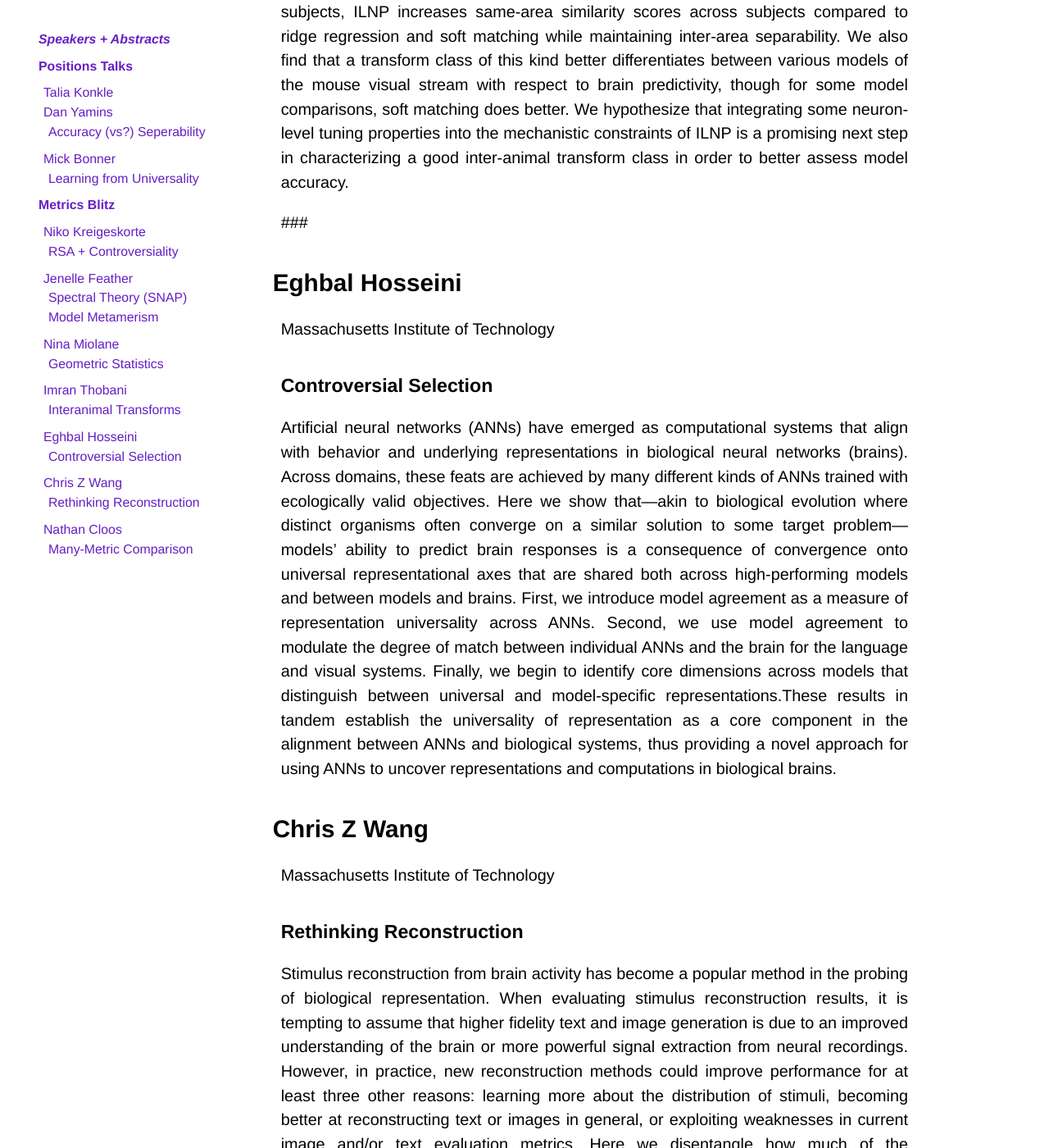
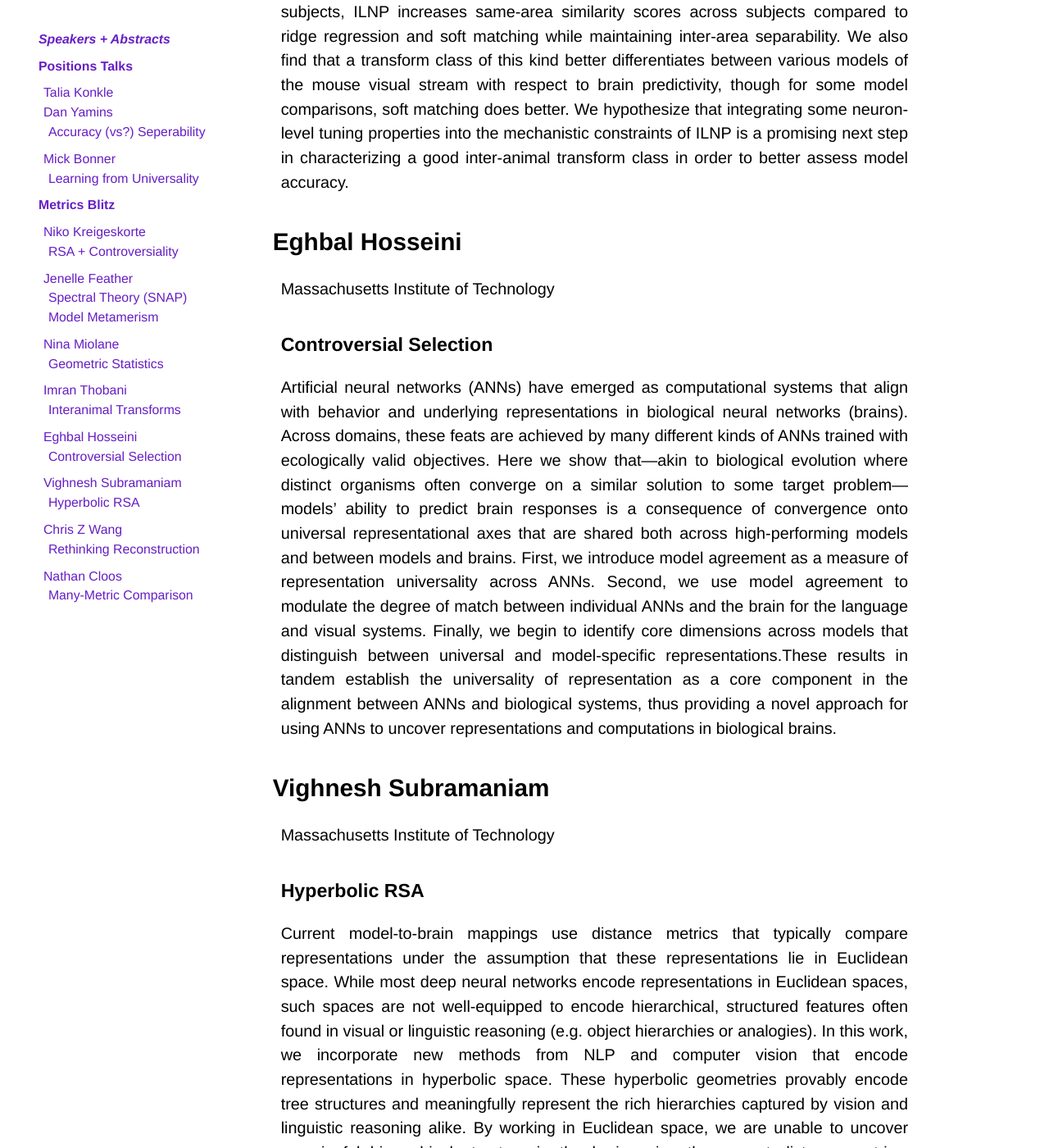
Before and after one commit to BotBM3/botbm3.github.io, a Jekyll site: the page built from pages/talkseries.md, in a window 1280 px wide and 1400 px high, scrolled down 6240 px. Shown: the whole window at 82% size. Built offline with Jekyll 4.4.1, drawn with Linux system fonts in a browser that asks for light colours; some web fonts are replaced; some of the changed text lies outside the part shown.

Commit message:
Update talkseries.md

```diff
--- a/pages/talkseries.md
+++ b/pages/talkseries.md
@@ -92,14 +92,19 @@ Stanford University
 
 A fundamental question for computational neuroscience is how to assess neural response similarity between a mechanistic model and the brain. We propose to map models to brains using the same set of transforms that map animal subjects to each other for the same species and brain area. We show that identifying a good transform class requires taking aspects of the mechanism underlying the brain responses into account, specifically the non-linear activation function. We therefore introduce a transform class, Inverse-Linear-Nonlinear-Poisson (ILNP), that accounts for the effect of the biological activation function. On an electrophysiological dataset of 31 mouse subjects, ILNP increases same-area similarity scores across subjects compared to ridge regression and soft matching while maintaining inter-area separability. We also find that a transform class of this kind better differentiates between various models of the mouse visual stream with respect to brain predictivity, though for some model comparisons, soft matching does better. We hypothesize that integrating some neuron-level tuning properties into the mechanistic constraints of ILNP is a promising next step in characterizing a good inter-animal transform class in order to better assess model accuracy.
 
-###
-
 ## Eghbal Hosseini
 Massachusetts Institute of Technology
 
 ### Controversial Selection
 
 Artificial neural networks (ANNs) have emerged as computational systems that align with behavior and underlying representations in biological neural networks (brains). Across domains, these feats are achieved by many different kinds of ANNs trained with ecologically valid objectives. Here we show that—akin to biological evolution where distinct organisms often converge on a similar solution to some target problem—models’ ability to predict brain responses is a consequence of convergence onto universal representational axes that are shared both across high-performing models and between models and brains. First, we introduce model agreement as a measure of representation universality across ANNs. Second, we use model agreement to modulate the degree of match between individual ANNs and the brain for the language and visual systems. Finally, we begin to identify core dimensions across models that distinguish between universal and model-specific representations.These results in tandem establish the universality of representation as a core component in the alignment between ANNs and biological systems, thus providing a novel approach for using ANNs to uncover representations and computations in biological brains.
+
+## Vighnesh Subramaniam
+Massachusetts Institute of Technology
+
+### Hyperbolic RSA
+
+Current model-to-brain mappings use distance metrics that typically compare representations under the assumption that these representations lie in Euclidean space. While most deep neural networks encode representations in Euclidean spaces, such spaces are not well-equipped to encode hierarchical, structured features often found in visual or linguistic reasoning (e.g. object hierarchies or analogies). In this work, we incorporate new methods from NLP and computer vision that encode representations in hyperbolic space. These hyperbolic geometries provably encode tree structures and meaningfully represent the rich hierarchies captured by vision and linguistic reasoning alike. By working in Euclidean space, we are unable to uncover meaningful hierarchical structure in the brain using the current distance metrics. Therefore, in order to uncover these hierarchical structures, we propose a hyperbolic representational similarity analysis (RSA). This method uses hyperbolic distance formulations as a first-order distance metric over hyperbolic representations. As a first-order test of this method, we compare classic Euclidean RDMs and hyperbolic RDMs on language datasets constructed WordNet  (which do provide higher-order structure), showing that the two RDMs distinguish different features at low dimensions. We use these findings to motivate comparisons between to the brain to uncover hierarchical structure.
 
 ## Chris Z Wang
 Massachusetts Institute of Technology
```
